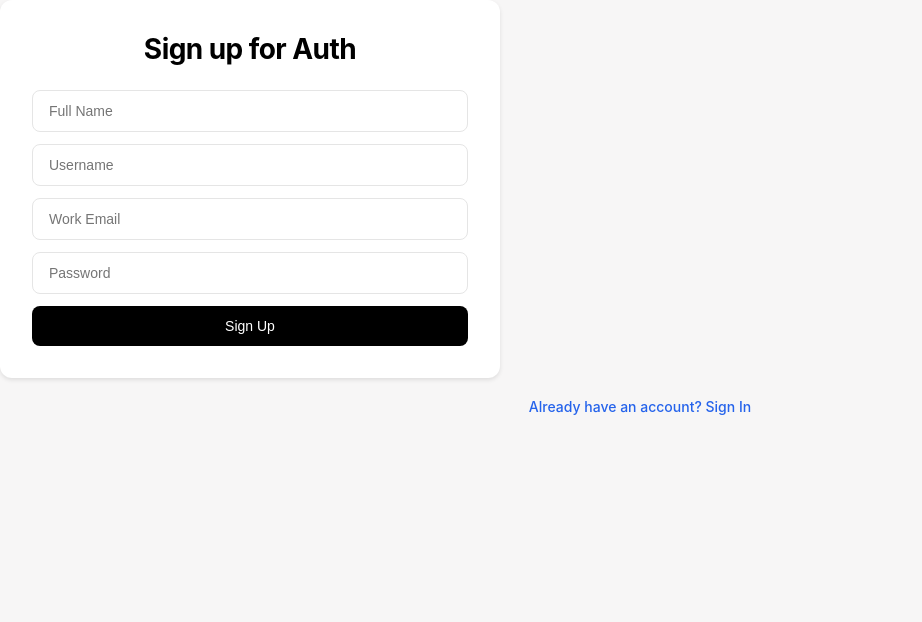
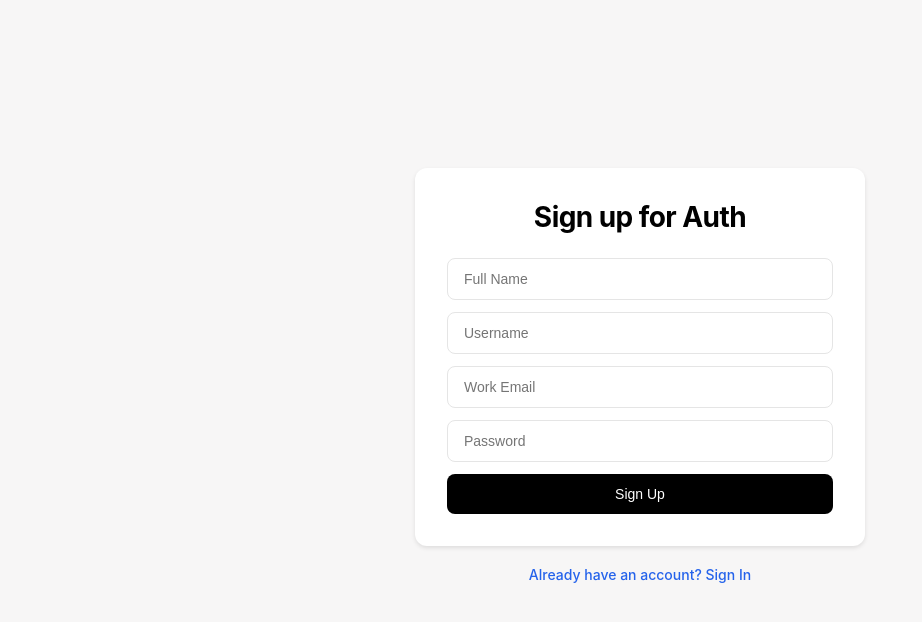
Before and after one commit to Tuhin114/Auth-App, a React (Vite) app in the folder frontend/: page / in a window 1280 px wide. Shown: the top 622 px of the page, without its empty margins (0-922 px from the left). Built offline with nearby package versions, Linux system fonts and the light colour scheme.

Commit message:
[fix]functionality

```diff
--- a/frontend/src/App.jsx
+++ b/frontend/src/App.jsx
@@ -7,9 +7,17 @@
 import AuthPage from "./components/AuthPage";
 import HomePage from "./components/HomePage";
 import Nav from "./components/Nav";
+import { useEffect, useState } from "react";
 
 function App() {
-  const isAuthenticated = false; // Check if token exists
+  const [isAuthenticated, setIsAuthenticated] = useState(
+    localStorage.getItem("isAuthenticated") === "true"
+  );
+
+  // 🔥 Save authentication state to localStorage when it changes
+  useEffect(() => {
+    localStorage.setItem("isAuthenticated", isAuthenticated);
+  }, [isAuthenticated]);
 
   return (
     <Router>
@@ -18,11 +26,23 @@
         {/* If authenticated, go to HomePage; otherwise, go to Login */}
         <Route
           path="/"
-          element={isAuthenticated ? <Navigate to="/home" /> : <AuthPage />}
+          element={
+            isAuthenticated ? (
+              <Navigate to="/home" />
+            ) : (
+              <AuthPage setIsAuthenticated={setIsAuthenticated} />
+            )
+          }
         />
         <Route
           path="/home"
-          element={isAuthenticated ? <HomePage /> : <Navigate to="/" />}
+          element={
+            isAuthenticated ? (
+              <HomePage setIsAuthenticated={setIsAuthenticated} />
+            ) : (
+              <Navigate to="/" />
+            )
+          }
         />
       </Routes>
     </Router>
--- a/frontend/src/components/AuthForm.jsx
+++ b/frontend/src/components/AuthForm.jsx
@@ -1,8 +1,16 @@
 import { useState } from "react";
 import InputField from "./InputField";
 import "./styles.css";
+import { useNavigate } from "react-router-dom";
 
-export default function AuthForm({ title, buttonText, fields, onSubmit }) {
+export default function AuthForm({
+  title,
+  buttonText,
+  fields,
+  onSubmit,
+  setIsAuthenticated,
+}) {
+  const navigate = useNavigate();
   const [formData, setFormData] = useState(
     fields.reduce((acc, field) => ({ ...acc, [field.name]: "" }), {})
   );
@@ -20,10 +28,13 @@
 
     try {
       const response = await onSubmit(formData);
-      if (response.success) {
-        alert("Success! Redirecting...");
+      if (response.message) {
+        console.log(response);
+        console.log(setIsAuthenticated);
+        setIsAuthenticated(true);
+        navigate("/home");
       } else {
-        setError(response.message || "Something went wrong.");
+        setError(response.error);
       }
     } catch {
       setError("Failed to connect to the server.");
--- a/frontend/src/components/AuthPage.jsx
+++ b/frontend/src/components/AuthPage.jsx
@@ -3,12 +3,16 @@
 import SignIn from "./SignIn";
 import "./styles.css";
 
-export default function AuthPage() {
+export default function AuthPage({ setIsAuthenticated }) {
   const [isSignUp, setIsSignUp] = useState(true);
 
   return (
     <div className="container">
-      {isSignUp ? <SignUp /> : <SignIn />}
+      {isSignUp ? (
+        <SignUp setIsAuthenticated={setIsAuthenticated} />
+      ) : (
+        <SignIn setIsAuthenticated={setIsAuthenticated} />
+      )}
       <div className="footer">
         <div onClick={() => setIsSignUp(!isSignUp)}>
           {isSignUp
--- a/frontend/src/components/HomePage.jsx
+++ b/frontend/src/components/HomePage.jsx
@@ -4,6 +4,7 @@
   const navigate = useNavigate();
 
   const handleLogout = () => {
+    console.log("logout");
     localStorage.removeItem("token");
     navigate("/");
   };
--- a/frontend/src/components/SignIn.jsx
+++ b/frontend/src/components/SignIn.jsx
@@ -2,11 +2,12 @@
 import { signInApiCall } from "./api";
 import "./styles.css";
 
-export default function SignIn() {
+export default function SignIn({ setIsAuthenticated }) {
   return (
     <AuthForm
       title="Sign in to Auth"
       buttonText="Sign In"
+      setIsAuthenticated={setIsAuthenticated}
       fields={[
         { type: "text", placeholder: "Username", name: "username" },
         { type: "password", placeholder: "Password", name: "password" },
--- a/frontend/src/components/SignUp.jsx
+++ b/frontend/src/components/SignUp.jsx
@@ -2,11 +2,12 @@
 import { signUpApiCall } from "./api";
 import "./styles.css";
 
-export default function SignUp() {
+export default function SignUp({ setIsAuthenticated }) {
   return (
     <AuthForm
       title="Sign up for Auth"
       buttonText="Sign Up"
+      setIsAuthenticated={setIsAuthenticated}
       fields={[
         { type: "text", placeholder: "Full Name", name: "fullName" },
         { type: "text", placeholder: "Username", name: "username" },
--- a/frontend/src/components/styles.css
+++ b/frontend/src/components/styles.css
@@ -44,24 +44,8 @@
   color: #000;
 }
 
-.contact-button {
-  padding: 8px 16px;
-  font-size: 14px;
-  font-weight: 500;
-  color: white;
-  background-color: #000;
-  border: none;
-  border-radius: 8px;
-  cursor: pointer;
-  transition: background-color 0.2s;
-}
-
-.contact-button:hover {
-  background-color: #333;
-}
-
 /* Main content styles */
-.main {
+.container {
   display: flex;
   flex-direction: column;
   align-items: center;
@@ -73,7 +57,7 @@
 /* Card Container */
 .card-container {
   width: 100%;
-  max-width: 500px;
+  max-width: 450px;
   padding: 32px;
   background: white;
   border-radius: 12px;
```
